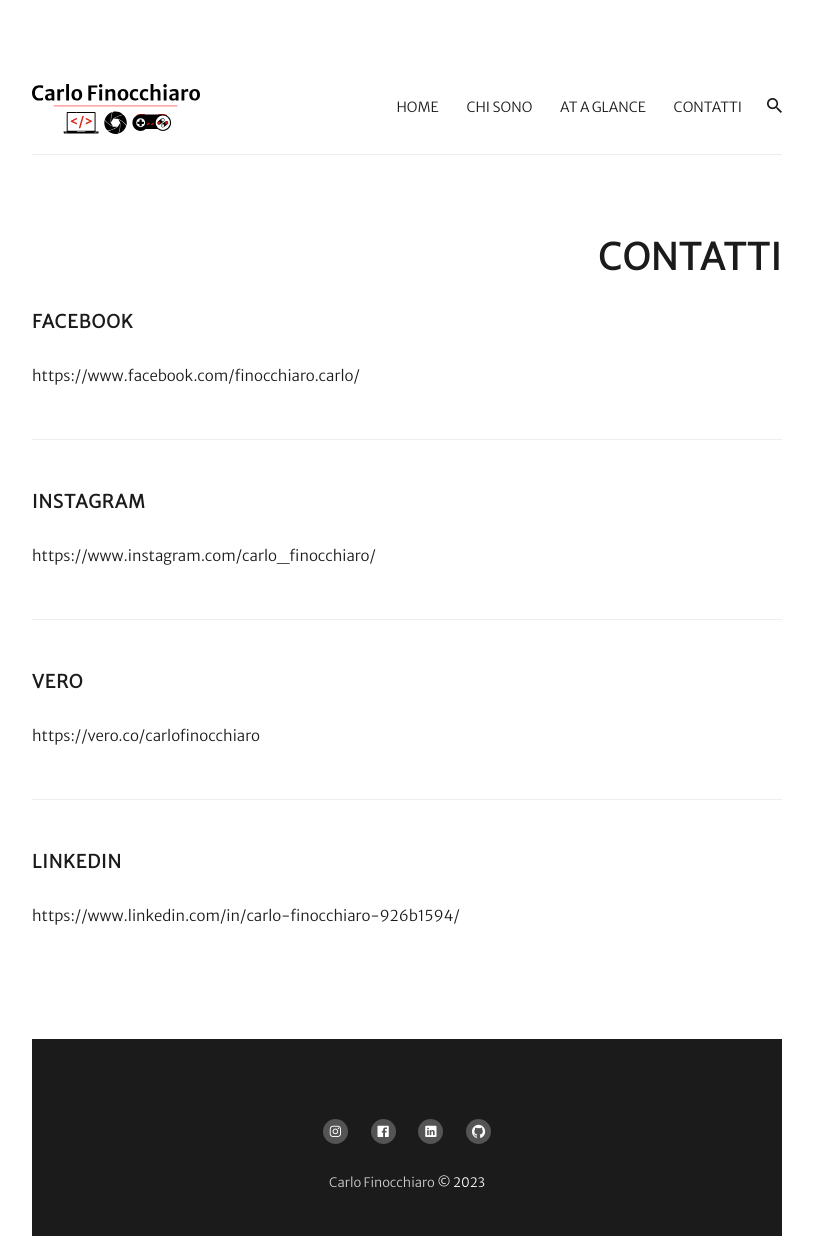
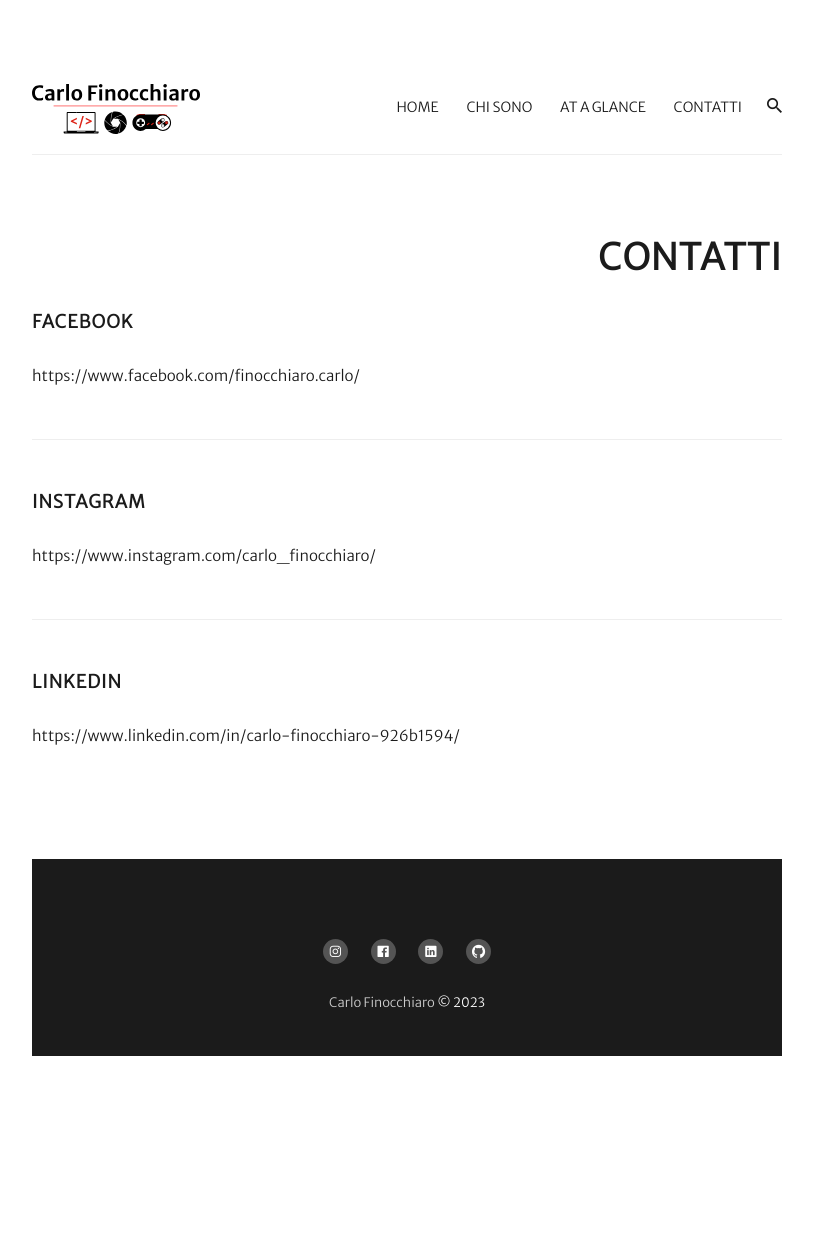
Before and after one commit to carlofinocchiaro/carlofinocchiaro.github.io, a Jekyll site: the page built from _pages/99-contatti.md, in a window 1280 px wide. Shown: the whole page, without its empty margins (233-1046 px from the left). Built offline with Jekyll 4.4.1, drawn with Linux system fonts in a browser that asks for light colours; nearby versions of some CDN libraries; after the commit the page ends 1056 px from its top, so only the background shows below that.

```diff
--- a/_pages/99-contatti.md
+++ b/_pages/99-contatti.md
@@ -14,10 +14,5 @@
 
 ***
 
-##### Vero
-[https://vero.co/carlofinocchiaro](https://vero.co/carlofinocchiaro){:target="_blank"}
-
-***
-
 ##### LinkedIn
 [https://www.linkedin.com/in/carlo-finocchiaro-926b1594/](https://www.linkedin.com/in/carlo-finocchiaro-926b1594){:target="_blank"}
```
Also changed, not shown: _pages/atAGlancePage/gaming.md (+1 -0 lines), Gemfile.lock.
